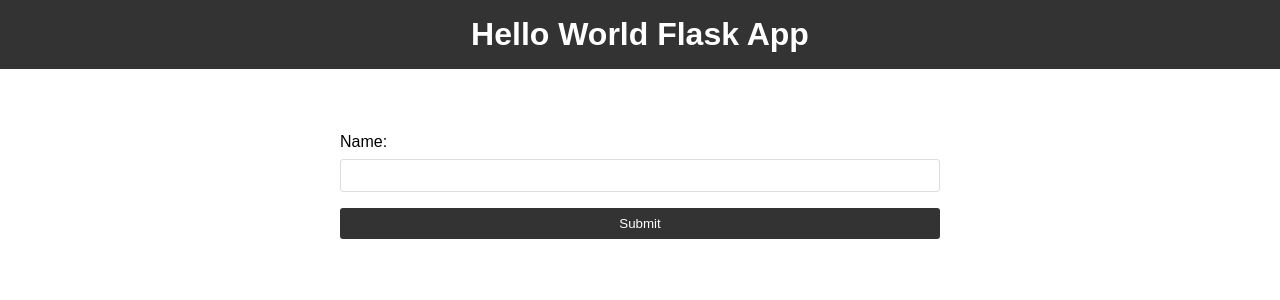
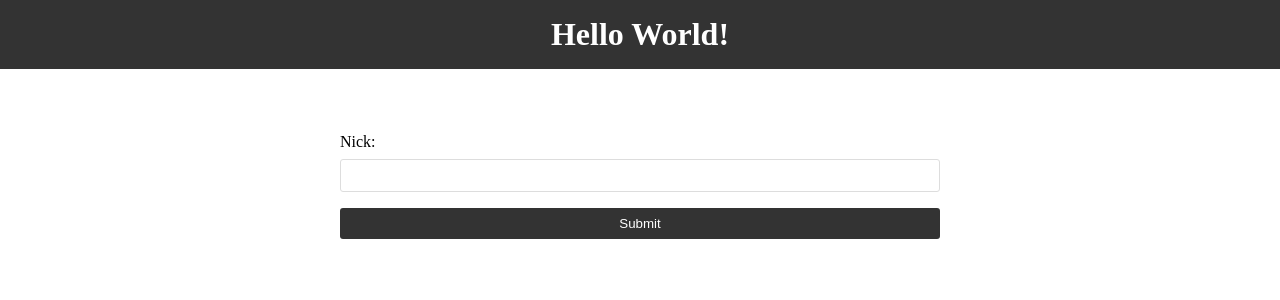
Before and after one commit to Jakubowski-organization/Backend, a Flask app: page / in a window 1280 px wide. Shown: the top 300 px of the page. Run offline with Flask 2, Linux system fonts and the light colour scheme.

Commit message:
application

```diff
--- a/templates/hello.html
+++ b/templates/hello.html
@@ -1,10 +1,10 @@
 <!DOCTYPE html>
 <html>
 <head>
-    <title>Hello World Flask App</title>
+    <title>Hello World Application</title>
     <style type="text/css">
         body {
-            font-family: Arial, sans-serif;
+            font-family: Times New Roman, sans-serif;
             margin: 0;
             padding: 0;
         }
@@ -48,11 +48,11 @@
 </head>
 <body>
     <header>
-        <h1>Hello World Flask App</h1>
+        <h1>Hello World!</h1>
     </header>
     <main>
         <form method="post" action="/hello">
-            <label for="name">Name:</label>
+            <label for="name">Nick:</label>
             <input type="text" id="name" name="name" required>
             <input type="submit" value="Submit">
         </form>
```
